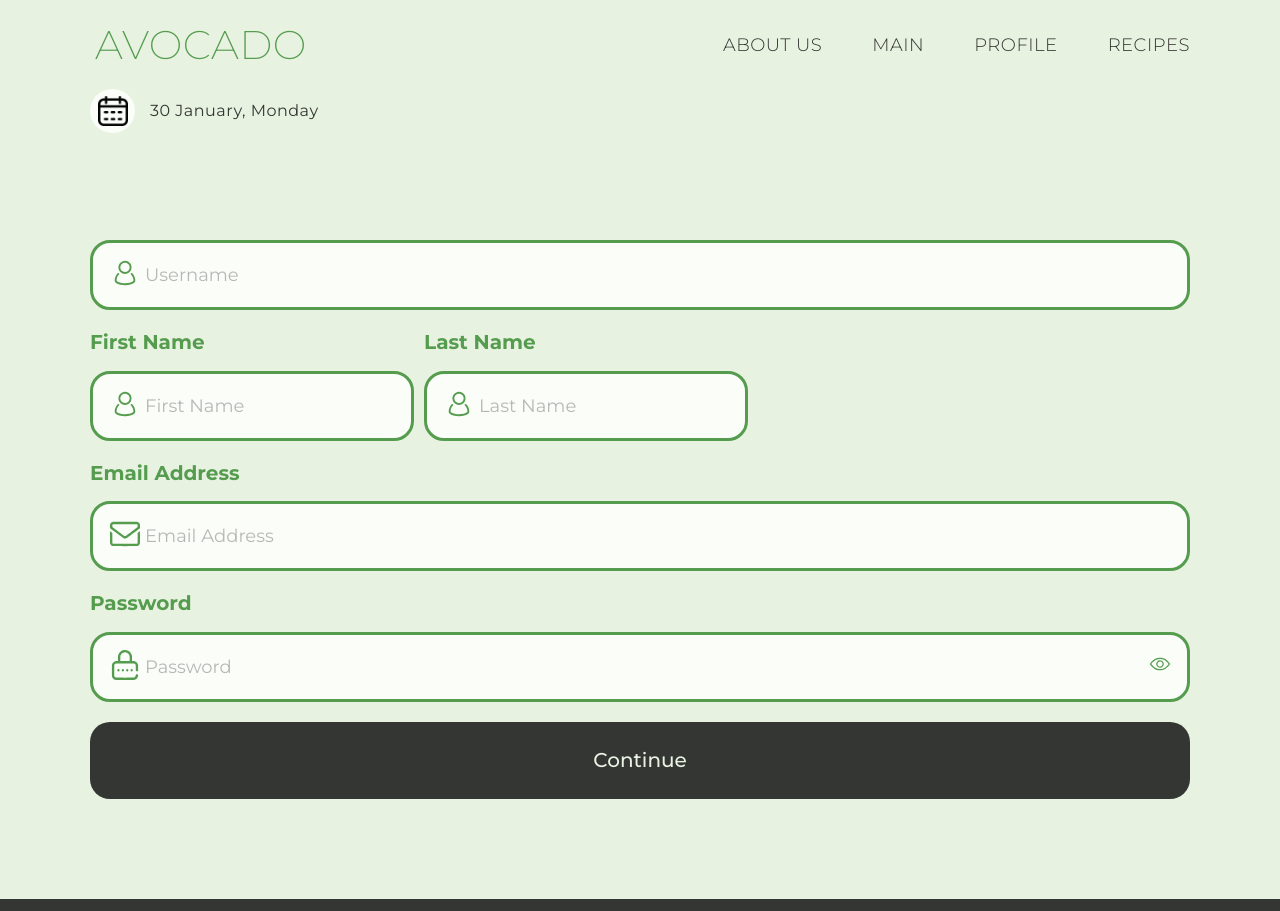
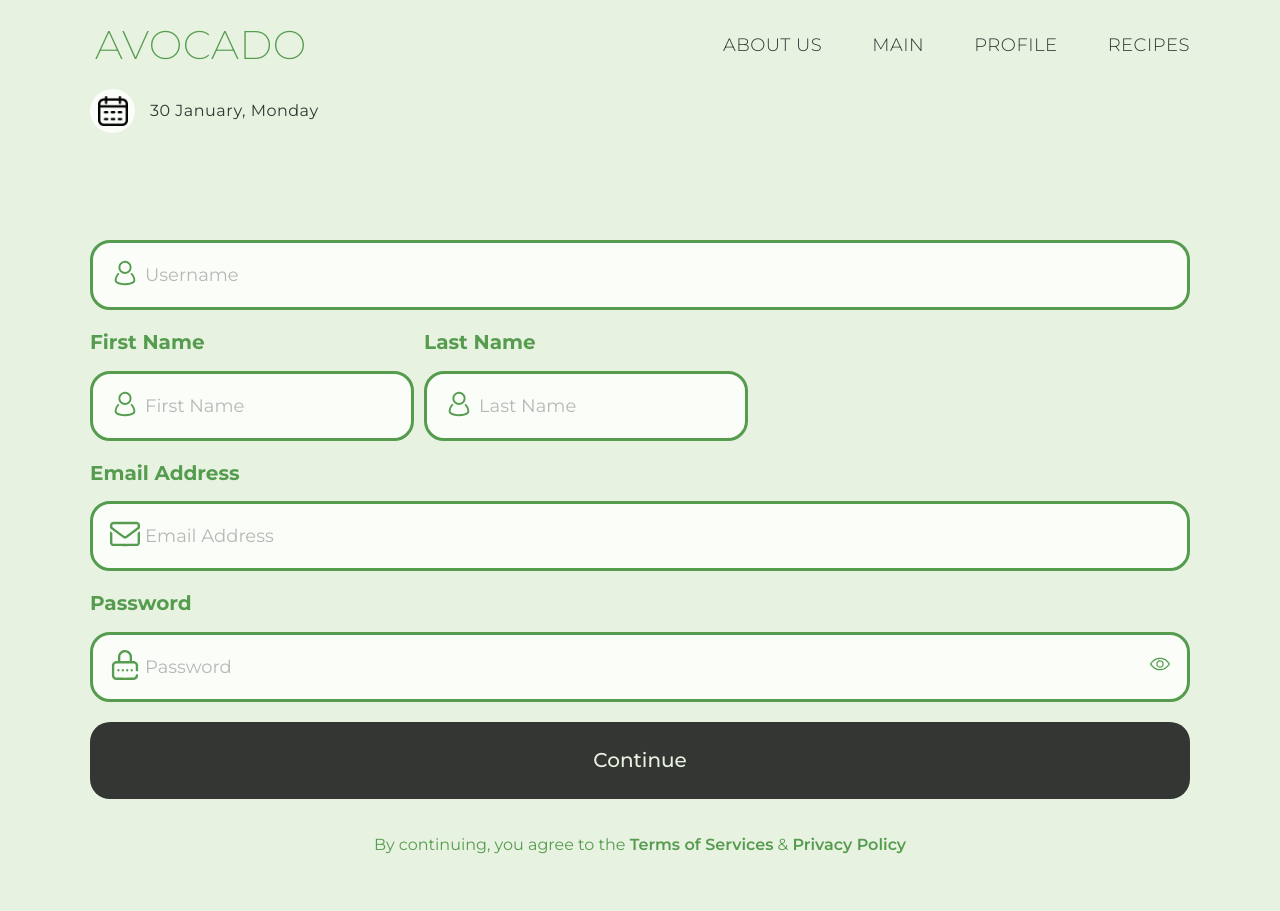
Before and after one commit to mitjasha/avocado, a React (Create React App) app: page / in a window 1280 px wide. Shown: the top 911 px of the page. Built offline with nearby package versions, Linux system fonts and the light colour scheme.

Commit message:
feat: add styles for input and add rights links

```diff
--- a/src/components/RegInput/RegInput.scss
+++ b/src/components/RegInput/RegInput.scss
@@ -15,4 +15,23 @@
   &::placeholder {
     color: rgba(0, 0, 0, 0.27);
   }
+
+  &:focus {
+    outline: none;
+  }
+
+  &:invalid {
+    background-color: rgba(225, 112, 48, 0.1);
+    border: 3px solid #e17030;
+  }
+
+  &:placeholder-shown {
+    background-color: $light-color;
+    border: 3px solid $dark-green;
+  }
+
+  &:disabled {
+    background-color: rgba(52, 54, 51, 0.1);
+    border: 3px solid $dark-color;
+  }
 }
--- a/src/pages/RegistrationScreen/RegistrationScreen.scss
+++ b/src/pages/RegistrationScreen/RegistrationScreen.scss
@@ -90,3 +90,18 @@
     transition: 0.4s all ease;
   }
 }
+
+.rights {
+  width: 100%;
+  text-align: center;
+  color: $dark-green;
+}
+
+a {
+  font-weight: 600;
+
+  &:hover {
+    color: $middle-green;
+    transition: 0.4s all ease;
+  }
+}
--- a/src/pages/RegistrationScreen/RegistrationScreen.tsx
+++ b/src/pages/RegistrationScreen/RegistrationScreen.tsx
@@ -65,6 +65,10 @@ const RegistrationScreen: React.FC = () => {
           </div>
         </div>
         <Button className="continue-btn">Continue</Button>
+        <p className="rights">
+          By continuing, you agree to the <a href="/">Terms of Services</a> &{" "}
+          <a href="/">Privacy Policy</a>
+        </p>
       </div>
     </div>
   );
```
